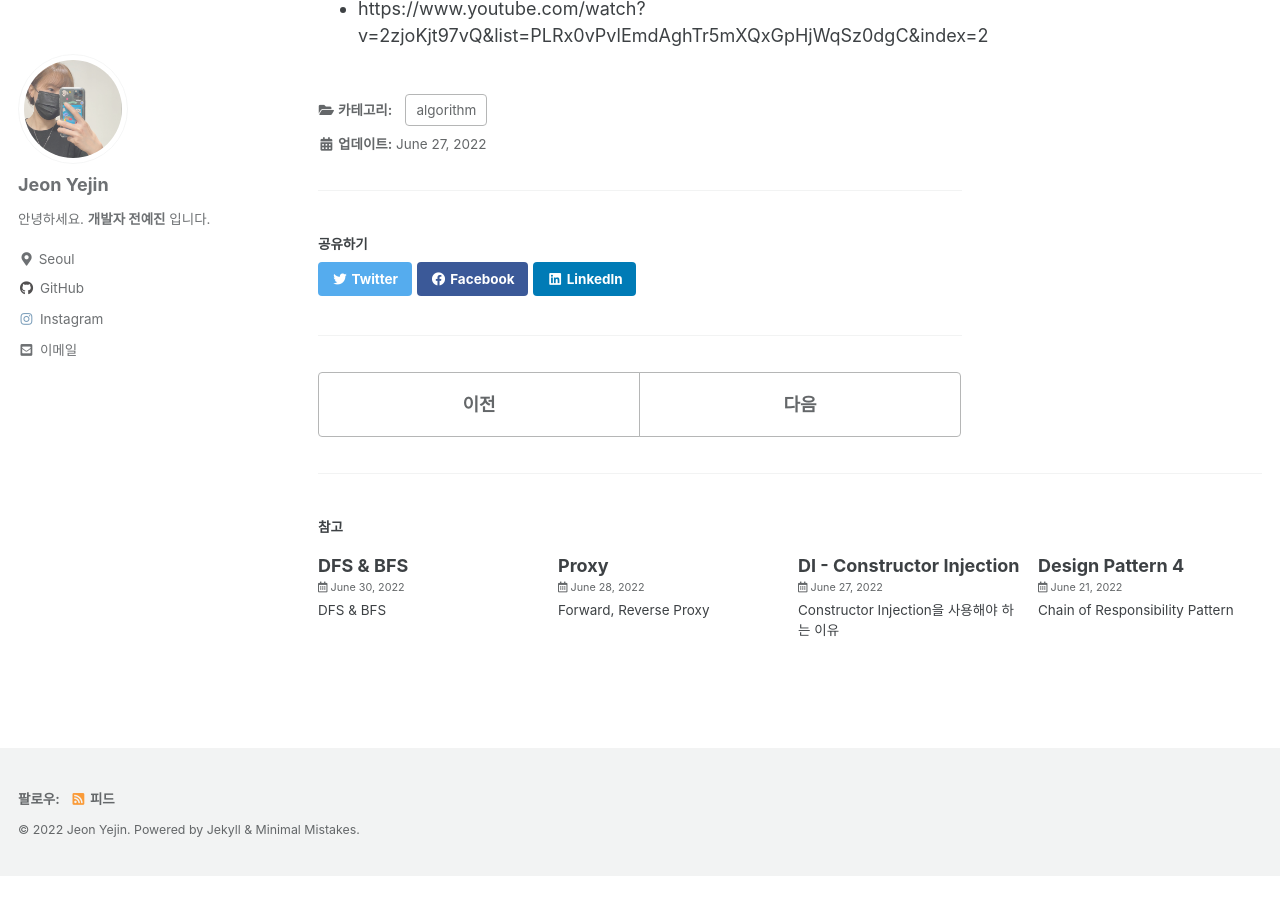
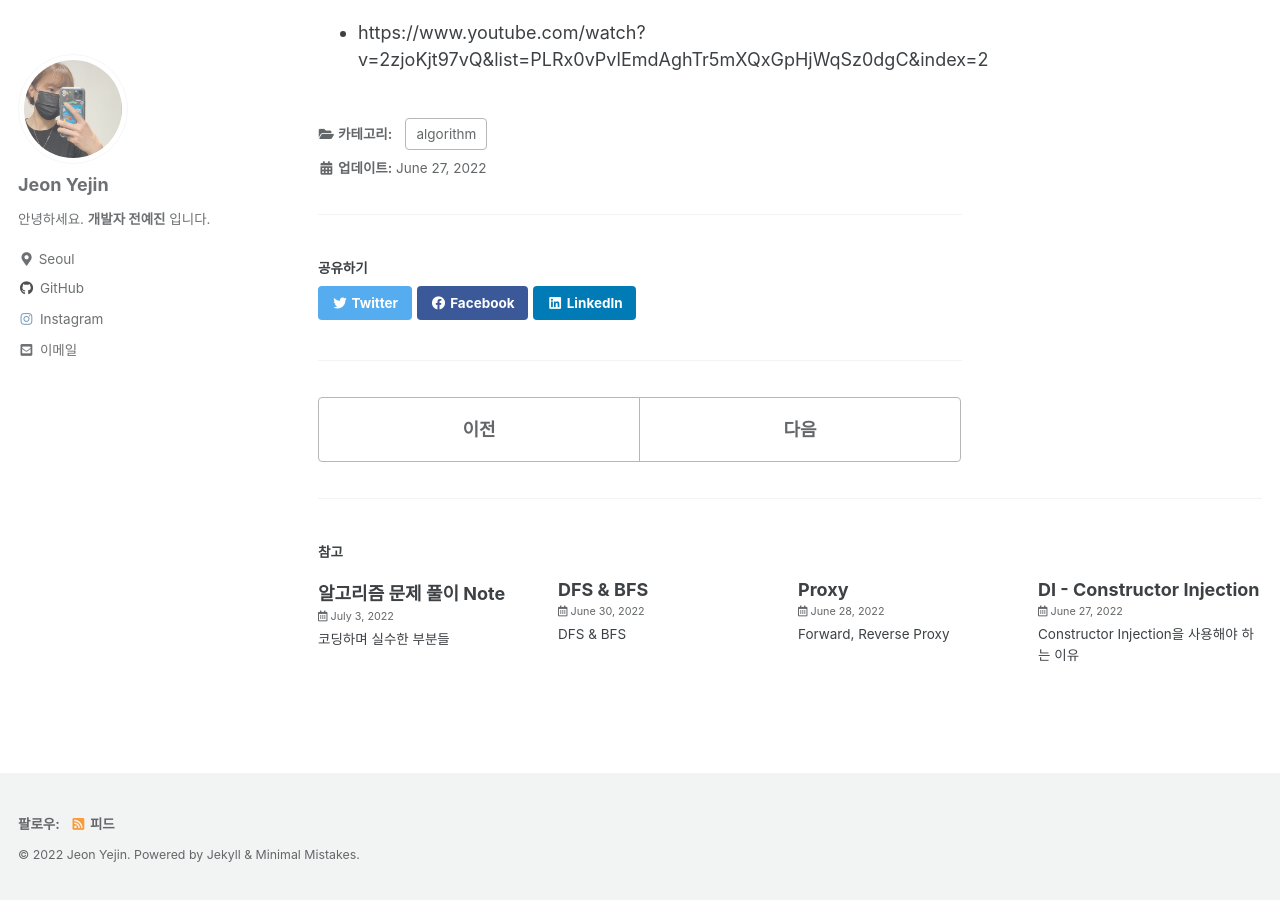
Before and after one commit to yejin-jeon-developer/git-page, a Jekyll site: the page built from _posts/algorithm/2022-06-27-algorithm-1.md, in a window 1280 px wide and 900 px high, scrolled down 2273 px. Built offline with Jekyll 4.4.1, drawn with Linux system fonts in a browser that asks for light colours; cached includes are drawn as plain includes; before the commit the page ends 3149 px from its top, so only the background shows below that; part of the change alters nothing that is shown; some of the changed text lies outside the part shown.

Commit message:
post 추가 및 수정

````diff
--- a/_posts/algorithm/2022-06-27-algorithm-1.md
+++ b/_posts/algorithm/2022-06-27-algorithm-1.md
@@ -58,6 +58,7 @@ ex) 모든 순열, 조합 찾는 문제
 ```java
 class Matrix{
     // 동, 북, 서, 남
+    String[] moveType = {"L", "R", "U", "D"};
     int[] dx = {0, -1, 0, 1};
     int[] dy = {1, 0, -1, 0};
 
--- /dev/null
+++ b/_posts/algorithm/2022-07-03-algorithm-3.md
@@ -0,0 +1,55 @@
+---
+title:  "알고리즘 문제 풀이 Note"
+excerpt: "코딩하며 실수한 부분들"
+categories:
+  - algorithm
+---
+### Scanner 관련
+1. int 입력 받고 buffer 비우기
+2. 구분자없이 연속으로 받을경우 String -> Character -> 아스키코드 '0' 빼기
+```java
+Scanner scanner = new Scanner(System.in);
+N = scanner.nextInt();
+M = scanner.nextInt();
+scanner.nextLine();
+
+drink = new int[N][M];
+
+for (int i = 0; i < N; i++) {
+    String str = scanner.nextLine();
+for (int j = 0; j < M; j++) {
+    drink[i][j] = str.charAt(j) - '0';
+}
+```
+
+### Arrays
+역순 정렬
+```java
+Arrays.sort(numbers, Comparator.reverseOrder());
+```
+
+### 최소, 최대값 비교
+```java
+int min = Math.min(a, b);
+int max = Math.max(a, b)
+```
+
+### java 그래프 표현
+```java
+ArrayList<ArrayList<Integer>> graph = new ArrayList<>();
+
+for (int i = 0; i < 9; i++) {
+    graph.add(new ArrayList<>());
+}
+ // 노드 1에 연결된 노드 정보 저장
+graph.get(1).add(2);
+graph.get(1).add(3);
+graph.get(1).add(8);
+// 노드 2에 연결된 노드 정보 저장
+graph.get(2).add(1);
+graph.get(2).add(7);
+        ...
+```
+
+### Queue
+LinkedList 로 초기화
````
